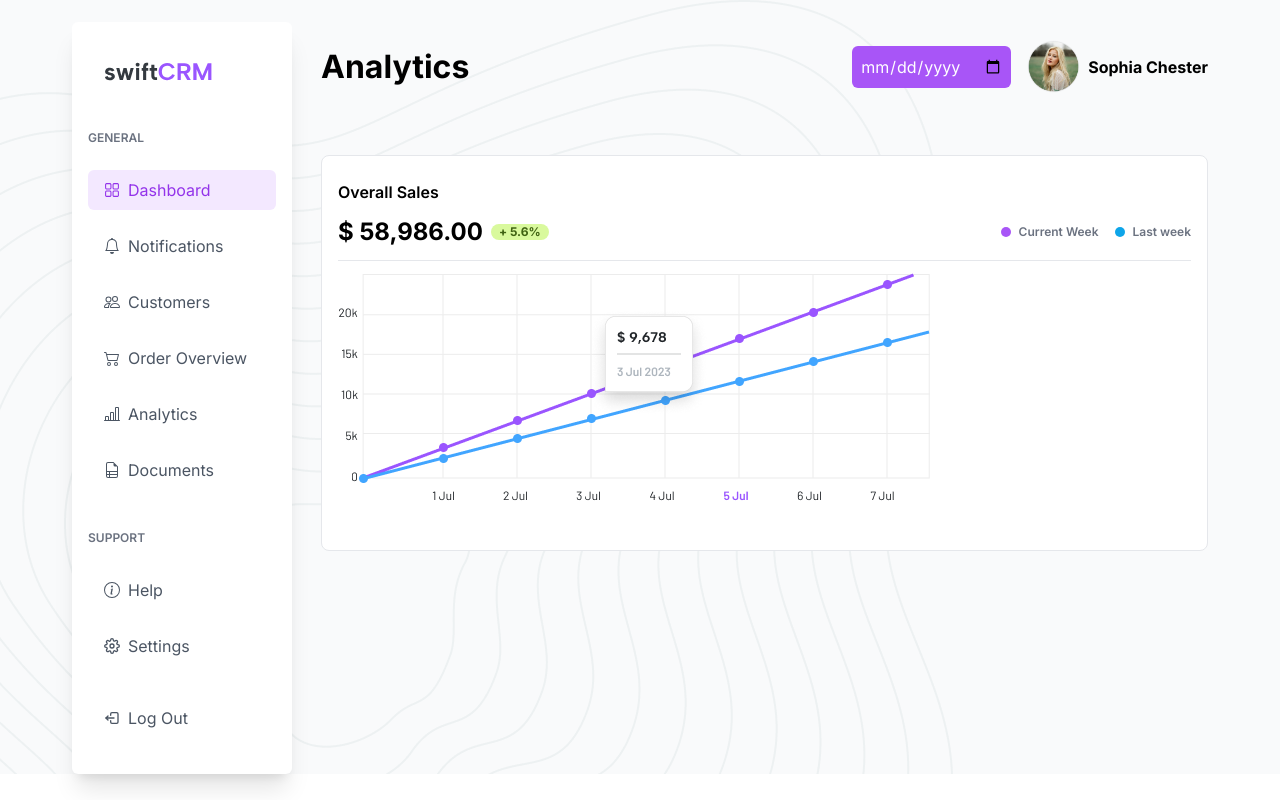
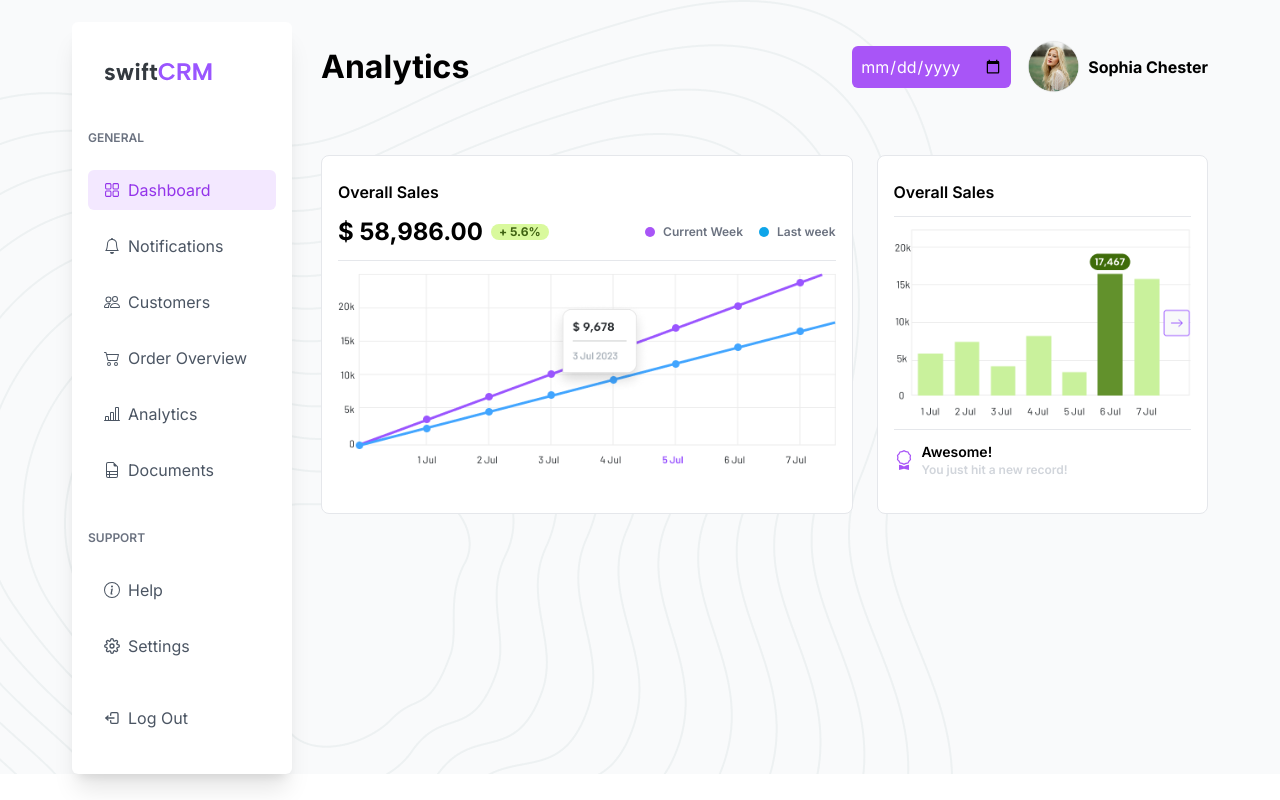
Before and after one commit to theusmanyousaf/swift-crm, a Next.js app: page /analytics in a window 1280 px wide. Shown: the top 800 px of the page. Built offline with nearby package versions, Linux system fonts and the light colour scheme.

Commit message:
visitors component

```diff
--- a/src/app/(pages)/analytics/page.tsx
+++ b/src/app/(pages)/analytics/page.tsx
@@ -1,12 +1,14 @@
 import Header from '@/components/header/Header'
 import OverallSales from '@/components/overallSales/OverallSales'
+import Visitors from '@/components/visitors/Visitors'
 
 export default function Analytics() {
   return (
     <div className='xl:ml-[29px]'>
       <Header title='Analytics' />
-      <div className='xl:mt-[62px]'>
+      <div className='xl:mt-[62px] flex gap-6'>
         <OverallSales />
+        <Visitors />
       </div>
     </div>
   )
--- /dev/null
+++ b/src/components/visitors/Visitors.tsx
@@ -0,0 +1,21 @@
+import Graph from '/public/assets/GraphVisitors.png'
+import Image from 'next/image'
+import { BsAward } from "react-icons/bs";
+
+export default function Visitors() {
+    return (
+        <div className='flex flex-col gap-3 bg-white border rounded-lg py-6 px-4'>
+            <h1 className='font-semibold'>Overall Sales</h1>
+            <hr />
+            <Image src={Graph} alt='graph' />
+            <hr />
+            <div className='flex items-center gap-2'>
+                <BsAward className='text-purple-500 w-5 h-5'/>
+                <div>
+                    <h1 className='font-semibold text-sm'>Awesome!</h1>
+                    <h2 className='font-semibold text-xs text-gray-300'>You just hit a new record!</h2>
+                </div>
+            </div>
+        </div>
+    )
+}
```
Also changed, not shown: public/assets/GraphVisitors.png (added).
